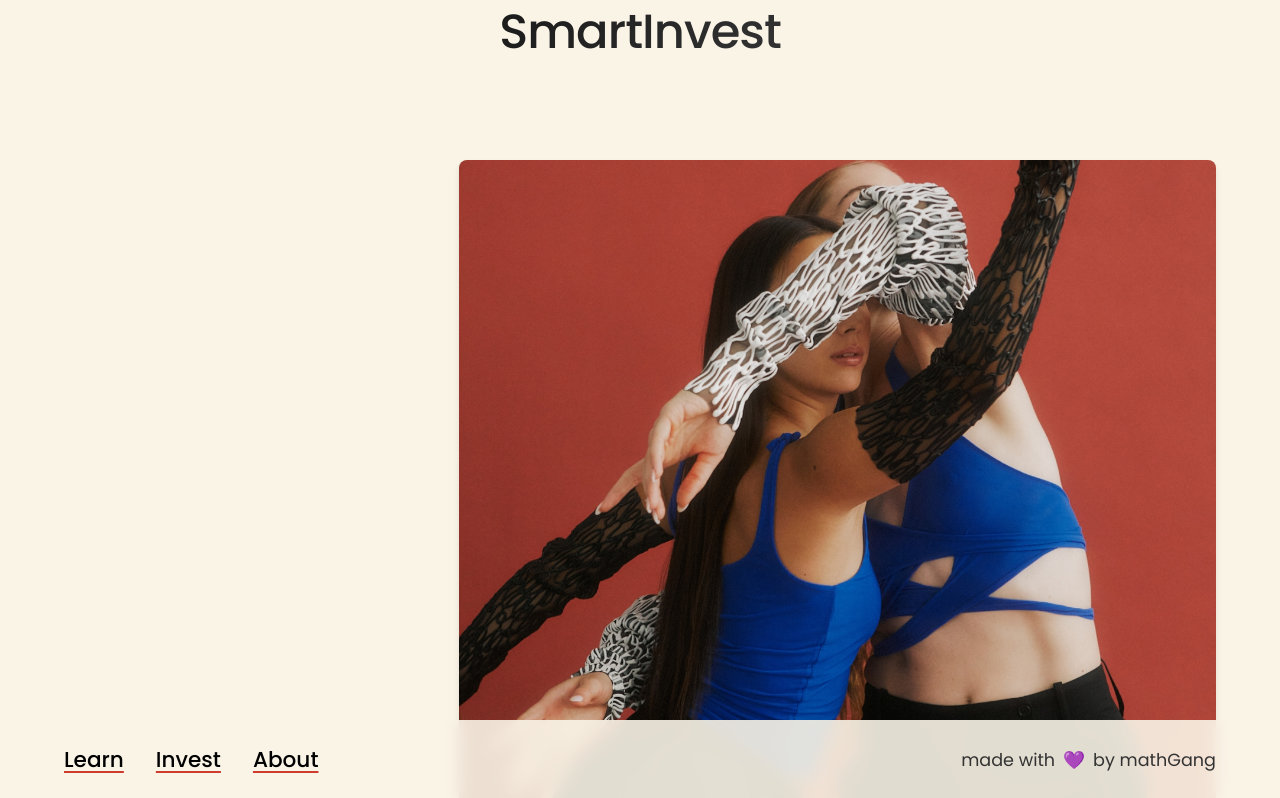
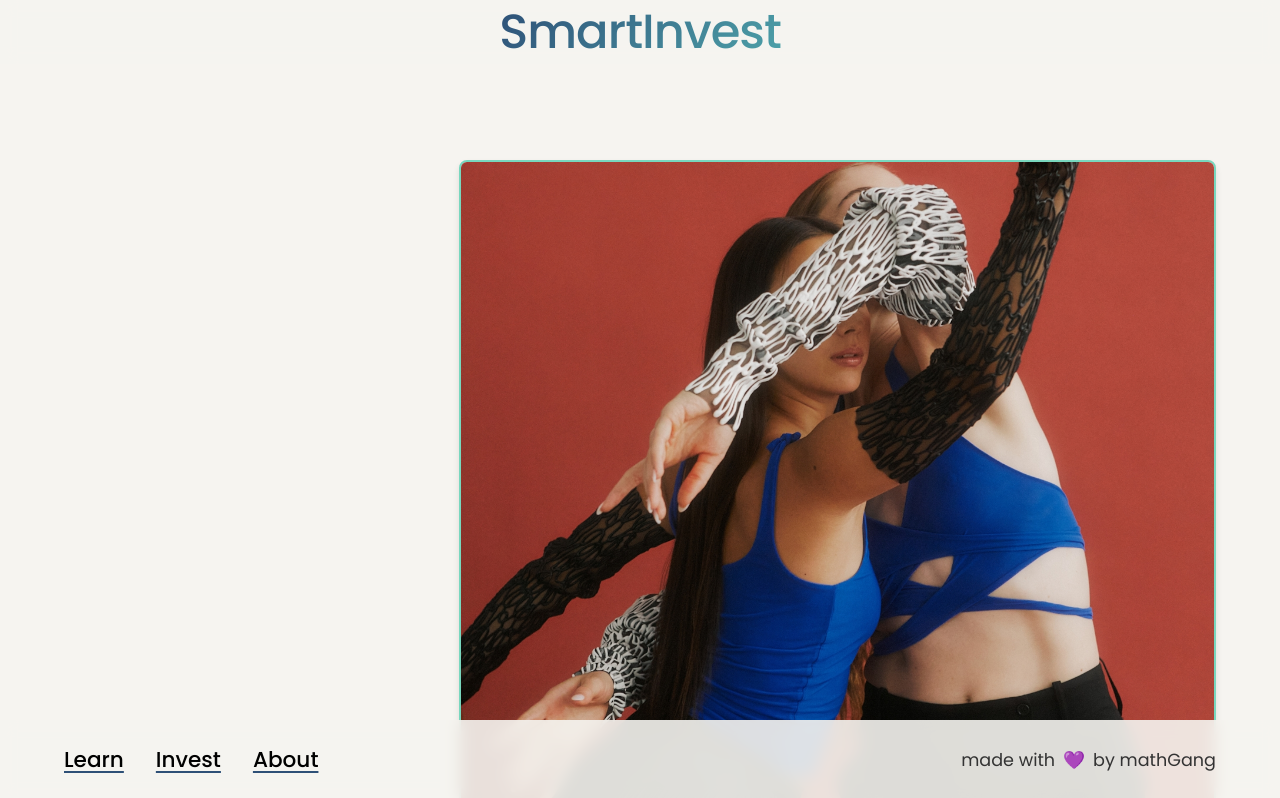
Before and after one commit to aarohiverma/Dezerv-Hack, a React (Vite) app: page / in a window 1280 px wide. Shown: the top 798 px of the page. Built offline with nearby package versions, Linux system fonts and the light colour scheme.

Commit message:
new Colow

```diff
--- a/package.json
+++ b/package.json
@@ -11,7 +11,8 @@
   },
   "dependencies": {
     "react": "^19.0.0",
-    "react-dom": "^19.0.0"
+    "react-dom": "^19.0.0",
+    "react-router-dom": "^7.4.0"
   },
   "devDependencies": {
     "@eslint/js": "^9.21.0",
--- a/src/components/Footer.css
+++ b/src/components/Footer.css
@@ -9,7 +9,7 @@ footer {
   align-items: center;
   justify-content: space-between;
   font-size: 0.675rem;
-  background-color: rgba(250, 244, 231, 0.9);
+  background-color: rgba(246, 244, 240, 0.9);
   backdrop-filter: blur(8px);
   opacity: 0;
   transform: translateY(100%);
@@ -29,14 +29,14 @@ footer nav {
 footer a {
   color: currentColor;
   text-decoration: underline;
-  text-decoration-color: #cd3c2f;
+  text-decoration-color: #2E5077;
   text-underline-offset: 4px;
   transition: text-decoration-color 0.3s ease;
   font-weight: 500;
 }
 
 footer a:hover {
-  text-decoration-color: #000000;
+  text-decoration-color: #4DA1A9;
 }
 
 .credits {
--- a/src/components/Header.css
+++ b/src/components/Header.css
@@ -11,7 +11,7 @@
 
 .main-header.scrolled {
   height: 2rem;
-  background-color: rgba(250, 244, 231, 0.9);
+  background-color: rgba(246, 244, 240, 0.9);
   backdrop-filter: blur(8px);
 }
 
@@ -19,7 +19,7 @@ h1 {
   font-size: 4.5rem;
   font-weight: 600;
   transition: all 0.5s cubic-bezier(0.4, 0, 0.2, 1);
-  background: linear-gradient(135deg, #1a1a1a 0%, #333 100%);
+  background: linear-gradient(135deg, #2E5077 0%, #4DA1A9 100%);
   -webkit-background-clip: text;
   -webkit-text-fill-color: transparent;
   letter-spacing: -0.02em;
--- a/src/components/LandingPage.css
+++ b/src/components/LandingPage.css
@@ -17,7 +17,7 @@ html {
 }
 
 .landing-page {
-  background-color: #faf4e7;
+  background-color: #F6F4F0;
   color: #000000;
   min-height: 200vh;
   position: relative;
@@ -46,6 +46,7 @@ figure {
   overflow: hidden;
   border-radius: 8px;
   box-shadow: 0 4px 6px rgba(0, 0, 0, 0.1);
+  border: 2px solid #79D7BE;
 }
 
 figure img {
@@ -101,4 +102,5 @@ figure:hover img {
 
 .squiggle path {
   stroke-width: 0.5rem;
+  stroke: #4DA1A9;
 }
```
Also changed, not shown: 1 other file (tests, documents, lock files or other folders).
